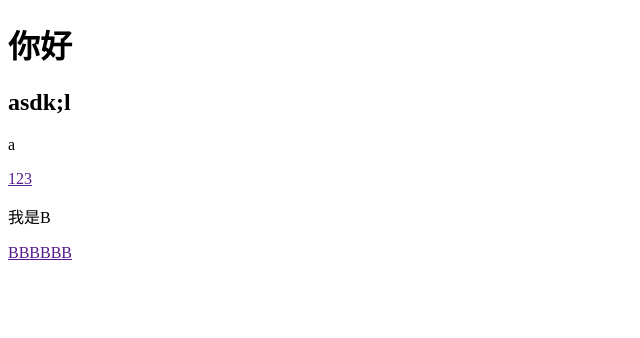
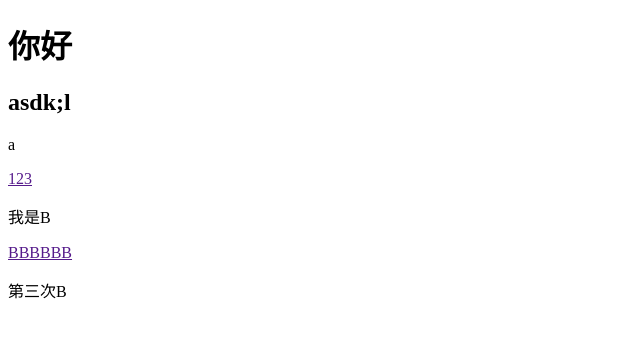
Before and after one commit to henry4968/gitA, a plain HTML site: page index.html in a window 1280 px wide. Shown: the whole page, without its empty margins (0-640 px from the left). Drawn offline with Linux system fonts and the light colour scheme.

Commit message:
第三次B

```diff
--- a/index.html
+++ b/index.html
@@ -14,6 +14,7 @@
     <a href="">123</a>
     <p>我是B</p>
     <a href="">BBBBBB</a>
+    <p>第三次B</p>
 </body>
 
 </html>
```
